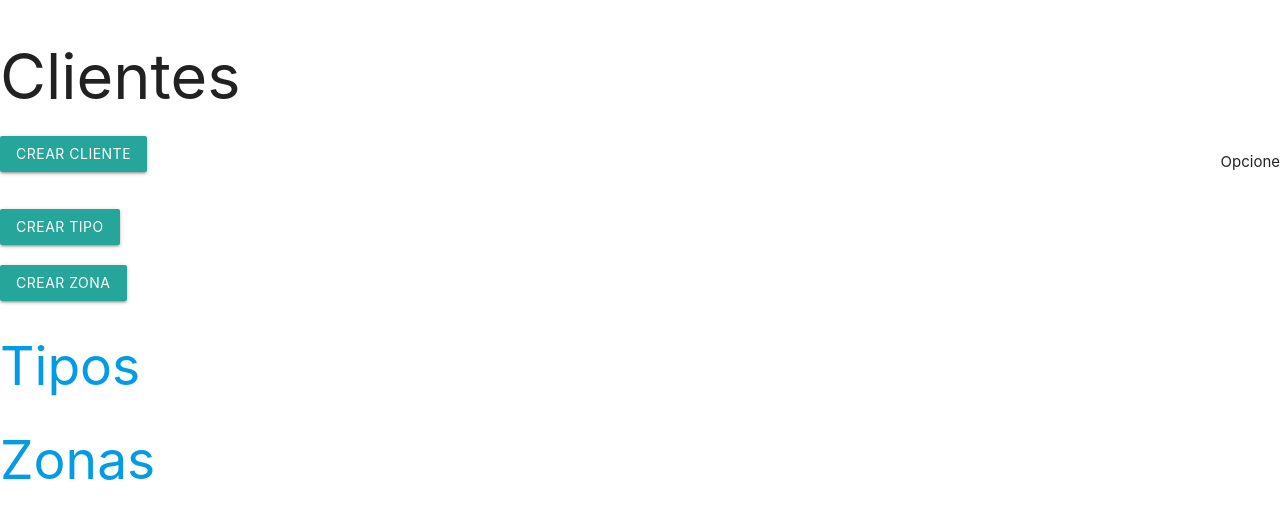
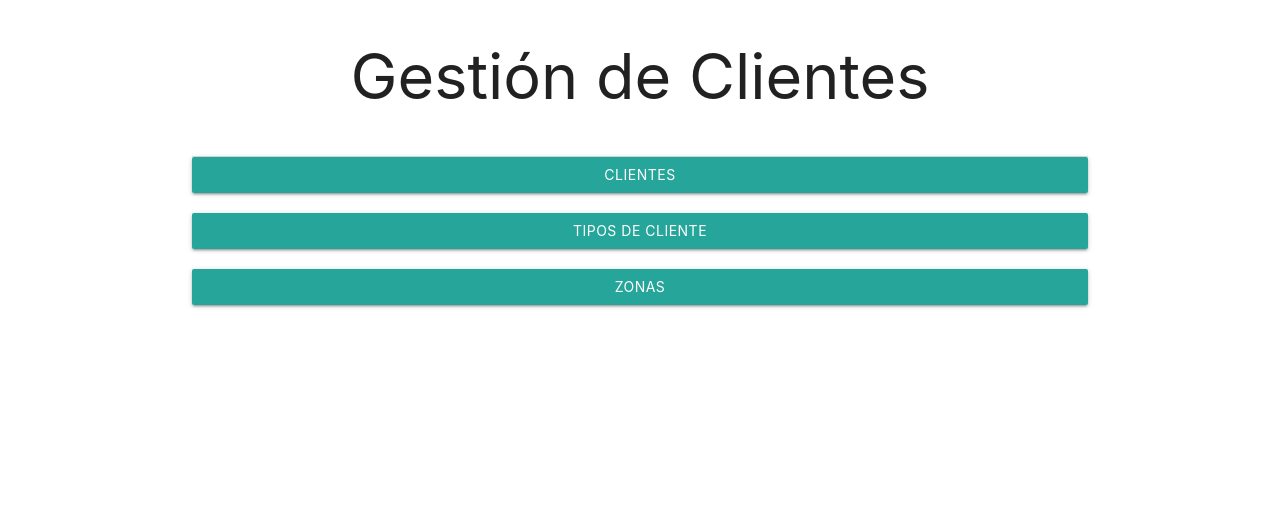
Before and after one commit to hristoroque/Customers-CRUD, a Django app: page /customers/ in a window 1280 px wide. Shown: the top 519 px of the page. Run offline with Django 3.2, Linux system fonts and the light colour scheme.

Commit message:
Added new layout for index

```diff
--- a/customers/templates/customers/base.html
+++ b/customers/templates/customers/base.html
@@ -1,12 +1,15 @@
 <!DOCTYPE html>
 <head>
     {% load static %}
-    <link rel="stylesheet" href="{% static "stylesheet.css" %}">
-    <link rel="manifest" href="{% static "manifest.webmanifest" %}">
+    <link rel="stylesheet" href="{% static "stylesheet.css" %}"/>
+    <link rel="manifest" href="{% static "manifest.webmanifest" %}"/>
     <link rel="stylesheet" href="https://cdnjs.cloudflare.com/ajax/libs/materialize/1.0.0/css/materialize.min.css">
+    <script src="https://cdnjs.cloudflare.com/ajax/libs/materialize/1.0.0/js/materialize.min.js"></script>
     <meta name="viewport" content="width=device-width, initial-scale=1">
 </head>
 <body>
-{% block body%}
-{% endblock %}
-<body>
+  {% block main %}{% endblock %}
+  <script>
+    M.AutoInit();
+  </script>
+</body>
--- a/customers/templates/customers/index.html
+++ b/customers/templates/customers/index.html
@@ -1,22 +1,18 @@
 {% extends "customers/base.html" %}
-{% block body%}
-<div class="nav-wrapper">
-    <h1 class="brand-logo">
-    Clientes
-    </h1>
-    <ul class="right hide-on-med-down">
-        <li>Opcione</li>
-    </ul>
+{% block main %}
+    <div class="container">
+        <div class="row">
+            <h1 class="col s12 center-align">Gestión de Clientes</h1>
+        </div>
+        <div class="divider"></div>
+        <div class="row">
+            <a href="{% url 'clientes' %}" class="col s12 btn waves-effect waves-light">Clientes</a>
         </div>
         <div class="row">
-    <a class="col-1 btn btn-main" href="{% url "new" %}"> crear cliente </a>
+            <a href="{% url 'tipos' %}" class="col s12 btn waves-effect waves-light">Tipos de Cliente </a>
         </div>
         <div class="row">
-    <a class="col-1 btn" href="{% url "new_tipo" %}">crear tipo</a>
+            <a href="{% url 'zonas' %}" class="col s12 btn waves-effect waves-light">Zonas</a>
         </div>
-<div class="row">
-    <a class="col-1 btn" href="{% url "new_zona" %}">crear zona</a>
     </div>
-    <h2><a href="{% url "tipos" %}"> Tipos </a></h2>
-    <h2> <a href="{% url "zonas" %}"> Zonas </a> </h2>
-{% endblock%}
+{% endblock %}
```
Also changed, not shown: customers/templates/customers/clientes_show.html (added). Lines whose indentation alone changed are shown as unchanged.
